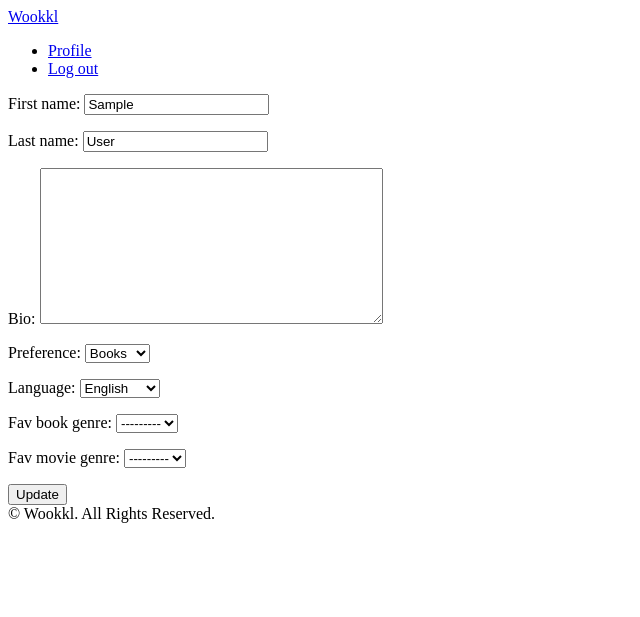
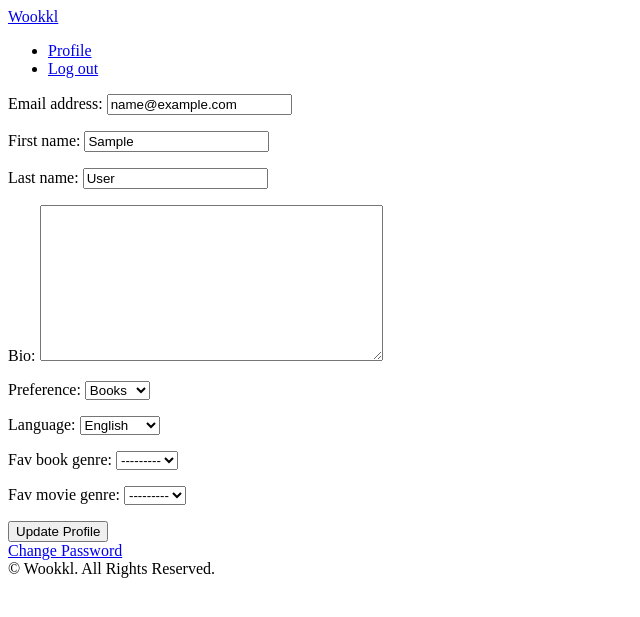
Before and after one commit to wookkl/review_app, a Django app: page /users/update-profile in a window 1280 px wide. Shown: the top 617 px of the page, without its empty margins (0-640 px from the left). Run offline with Django 3.2, Linux system fonts and the light colour scheme; the visitor is signed in with stand-in values (Sample User, id 1); data that the repository does not hold is empty.

Commit message:
change password

```diff
--- a/templates/users/update-profile.html
+++ b/templates/users/update-profile.html
@@ -8,6 +8,9 @@
     <form method="POST" action="{% url 'users:update' %}">
         {% csrf_token %}
         {{form.as_p}}
-        <input type="submit" value="Update"/>
+        <input type="submit" value="Update Profile"/>
     </form>
+    <div>
+        <a href="{% url 'users:password' %}">Change Password </a>
+    </div>
 {% endblock content %}
--- a/users/urls.py
+++ b/users/urls.py
@@ -7,4 +7,5 @@ app_name = "users"
 urlpatterns = [
     path("<int:pk>/", user_views.UserProfileView.as_view(), name="profile"),
     path("update-profile", user_views.UpdateUserView.as_view(), name="update"),
+    path("update-password", user_views.UpdatePasswordView.as_view(), name="password"),
 ]
--- a/users/views.py
+++ b/users/views.py
@@ -1,3 +1,4 @@
+from django.contrib.auth.views import PasswordChangeView
 from django.shortcuts import render
 from django.shortcuts import redirect
 from django.shortcuts import reverse
@@ -78,6 +79,7 @@ class UpdateUserView(UpdateView):
     model = user_models.User
     template_name = "users/update-profile.html"
     fields = (
+        "email",
         "first_name",
         "last_name",
         "bio",
@@ -89,3 +91,16 @@ class UpdateUserView(UpdateView):
 
     def get_object(self, queryset=None):
         return self.request.user
+
+    def form_valid(self, form):
+        email = form.cleaned_data.get("email")
+        self.object.username = email
+        self.object.save()
+        return super().form_valid(form)
+
+
+class UpdatePasswordView(PasswordChangeView):
+
+    """ Update Password View Definition """
+
+    template_name = "users/update-password.html"
```
Also changed, not shown: templates/users/update-password.html (added, +14 -0 lines).
